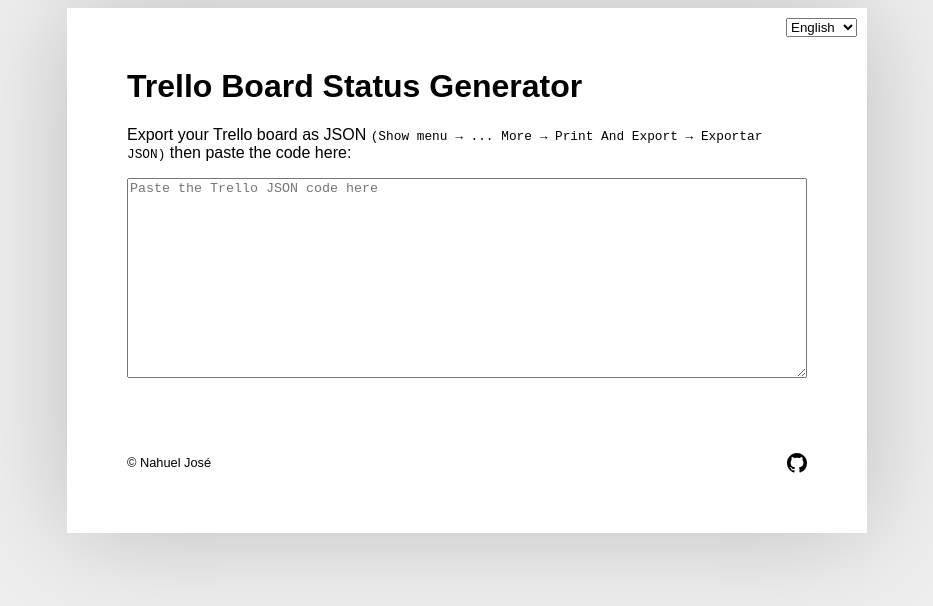
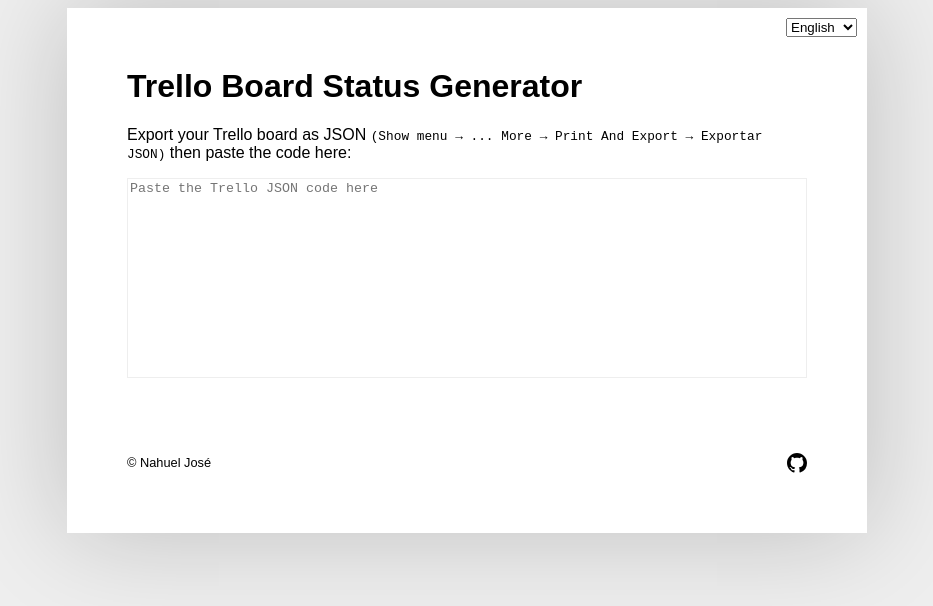
Before and after one commit to Naahuel/trello-status-generator, a React (Create React App) app: page / in a window 1280 px wide. Shown: the top 606 px of the page, without its empty margins (173-1106 px from the left). Built offline with nearby package versions, Linux system fonts and the light colour scheme.

Commit message:
simple textarea style

```diff
--- a/src/App.scss
+++ b/src/App.scss
@@ -55,6 +55,8 @@
   min-height: 200px;
   color: #999;
   overflow: hidden;
+  border: 1px solid #eee;
+  resize: none;
 }
 
 .results {
```
